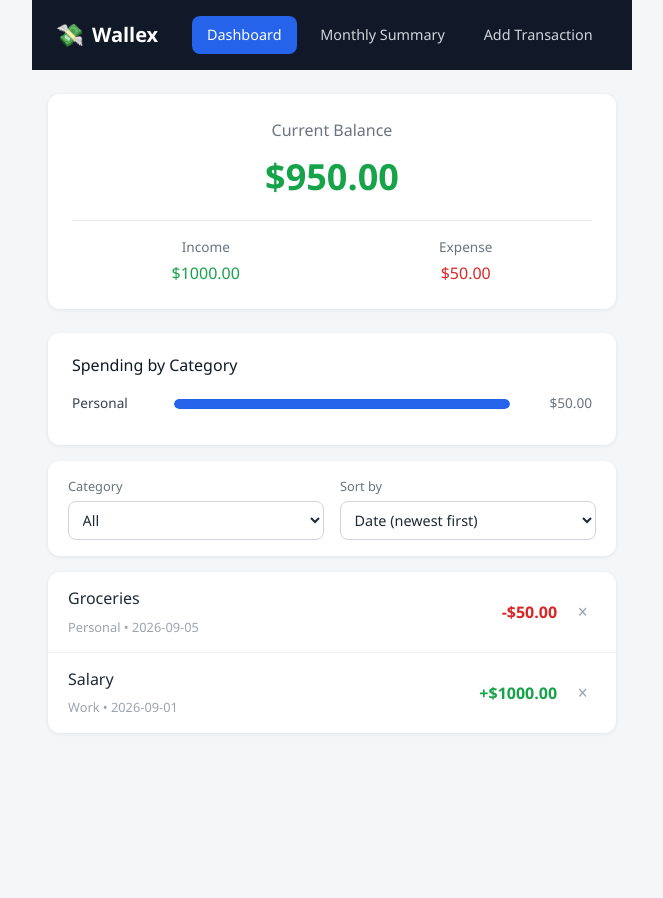
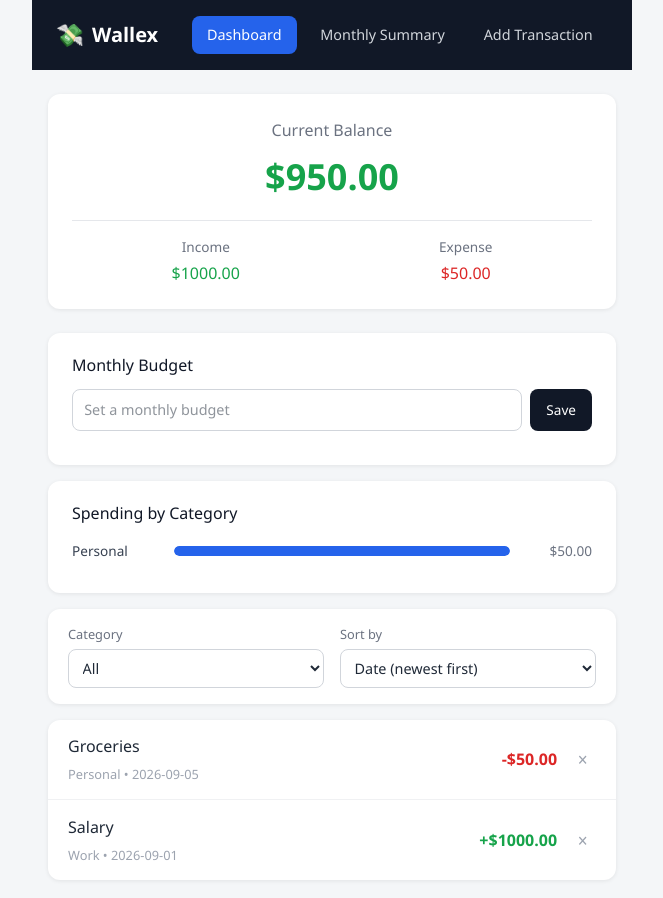
Before and after one commit to ashad0806/Expence_Tracker, a React (Vite) app: page / in a window 1280 px wide. Shown: the top 898 px of the page, without its empty margins (308-971 px from the left). Before the commit the page ends 800 px from the top, so only its background shows below. Built offline with nearby package versions, Linux system fonts and the light colour scheme.

Commit message:
Add Budget Limit Tracker with Overspend Warning

```diff
--- a/src/App.css
+++ b/src/App.css
@@ -494,3 +494,81 @@ body {
   padding-top: 0.6rem;
   font-weight: 600;
 }
+
+/* Budget tracker */
+.budget-card {
+  background: #ffffff;
+  border-radius: 12px;
+  padding: 1.25rem 1.5rem;
+  box-shadow: 0 1px 4px rgba(0, 0, 0, 0.08);
+  margin-bottom: 1rem;
+}
+
+.budget-card h2 {
+  font-size: 1rem;
+  color: #111827;
+  margin-bottom: 0.75rem;
+}
+
+.budget-form {
+  display: flex;
+  gap: 0.5rem;
+  margin-bottom: 0.9rem;
+}
+
+.budget-form input {
+  flex: 1;
+  padding: 0.55rem 0.7rem;
+  border: 1px solid #d1d5db;
+  border-radius: 8px;
+  font-size: 0.9rem;
+  outline: none;
+}
+
+.budget-form input:focus {
+  border-color: #2563eb;
+}
+
+.budget-form button {
+  padding: 0.55rem 1rem;
+  background-color: #111827;
+  color: #fff;
+  border: none;
+  border-radius: 8px;
+  font-size: 0.85rem;
+  cursor: pointer;
+}
+
+.budget-progress-track {
+  background-color: #f3f4f6;
+  border-radius: 6px;
+  height: 10px;
+  overflow: hidden;
+  margin-bottom: 0.5rem;
+}
+
+.budget-progress-fill {
+  background-color: #2563eb;
+  height: 100%;
+  transition: width 0.2s ease;
+}
+
+.budget-progress-fill.over {
+  background-color: #dc2626;
+}
+
+.budget-status {
+  font-size: 0.85rem;
+  color: #6b7280;
+}
+
+.budget-warning {
+  margin-top: 0.75rem;
+  background-color: #fef2f2;
+  color: #b91c1c;
+  border: 1px solid #fecaca;
+  border-radius: 8px;
+  padding: 0.6rem 0.9rem;
+  font-size: 0.85rem;
+  font-weight: 500;
+}
--- a/src/App.jsx
+++ b/src/App.jsx
@@ -1,11 +1,12 @@
 import { useState, useEffect } from "react";
 import Navbar from "./Components/NavBar";
 import Balance from "./Components/Balance";
+import BudgetTracker from "./Components/BudgetTracker";
 import CategoryChart from "./Components/Category_Chart";
+import MonthlySummary from "./Components/MonthlySummary";
 import TransactionForm from "./Components/TransactionForm";
 import TransactionList from "./Components/TransactionList";
 import FilterBar from "./Components/FilterBar";
-import MonthlySummary from "./Components/MonthlySummary";
 import "./App.css";
 
 const STORAGE_KEY = "wallex-transactions";
@@ -81,6 +82,7 @@ function App() {
 
         {activeView === "dashboard" && (
           <>
+            <BudgetTracker transactions={transactions} />
             <CategoryChart transactions={transactions} />
             <FilterBar
               filterCategory={filterCategory}
--- /dev/null
+++ b/src/Components/BudgetTracker.jsx
@@ -0,0 +1,70 @@
+import { useState, useEffect } from "react";
+
+const BUDGET_KEY = "wallex-budget";
+
+function BudgetTracker({ transactions }) {
+  const [budget, setBudget] = useState(() => {
+    const saved = localStorage.getItem(BUDGET_KEY);
+    return saved ? Number(saved) : 0;
+  });
+  const [inputValue, setInputValue] = useState(budget || "");
+
+  useEffect(() => {
+    localStorage.setItem(BUDGET_KEY, budget);
+  }, [budget]);
+
+  const currentMonthKey = new Date().toISOString().slice(0, 7);
+
+  const currentMonthExpense = transactions
+    .filter((t) => t.amount < 0 && t.date.slice(0, 7) === currentMonthKey)
+    .reduce((sum, t) => sum + Math.abs(t.amount), 0);
+
+  const isOverBudget = budget > 0 && currentMonthExpense > budget;
+  const percentUsed = budget > 0 ? Math.min((currentMonthExpense / budget) * 100, 100) : 0;
+
+  const handleSetBudget = (e) => {
+    e.preventDefault();
+    setBudget(Number(inputValue) || 0);
+  };
+
+  return (
+    <div className="budget-card">
+      <h2>Monthly Budget</h2>
+
+      <form className="budget-form" onSubmit={handleSetBudget}>
+        <input
+          type="number"
+          min="0"
+          step="0.01"
+          placeholder="Set a monthly budget"
+          value={inputValue}
+          onChange={(e) => setInputValue(e.target.value)}
+        />
+        <button type="submit">Save</button>
+      </form>
+
+      {budget > 0 && (
+        <>
+          <div className="budget-progress-track">
+            <div
+              className={`budget-progress-fill ${isOverBudget ? "over" : ""}`}
+              style={{ width: `${percentUsed}%` }}
+            ></div>
+          </div>
+          <p className="budget-status">
+            ${currentMonthExpense.toFixed(2)} of ${budget.toFixed(2)} spent this month
+          </p>
+
+          {isOverBudget && (
+            <div className="budget-warning">
+              ⚠ You've exceeded your monthly budget by $
+              {(currentMonthExpense - budget).toFixed(2)}
+            </div>
+          )}
+        </>
+      )}
+    </div>
+  );
+}
+
+export default BudgetTracker;
```
